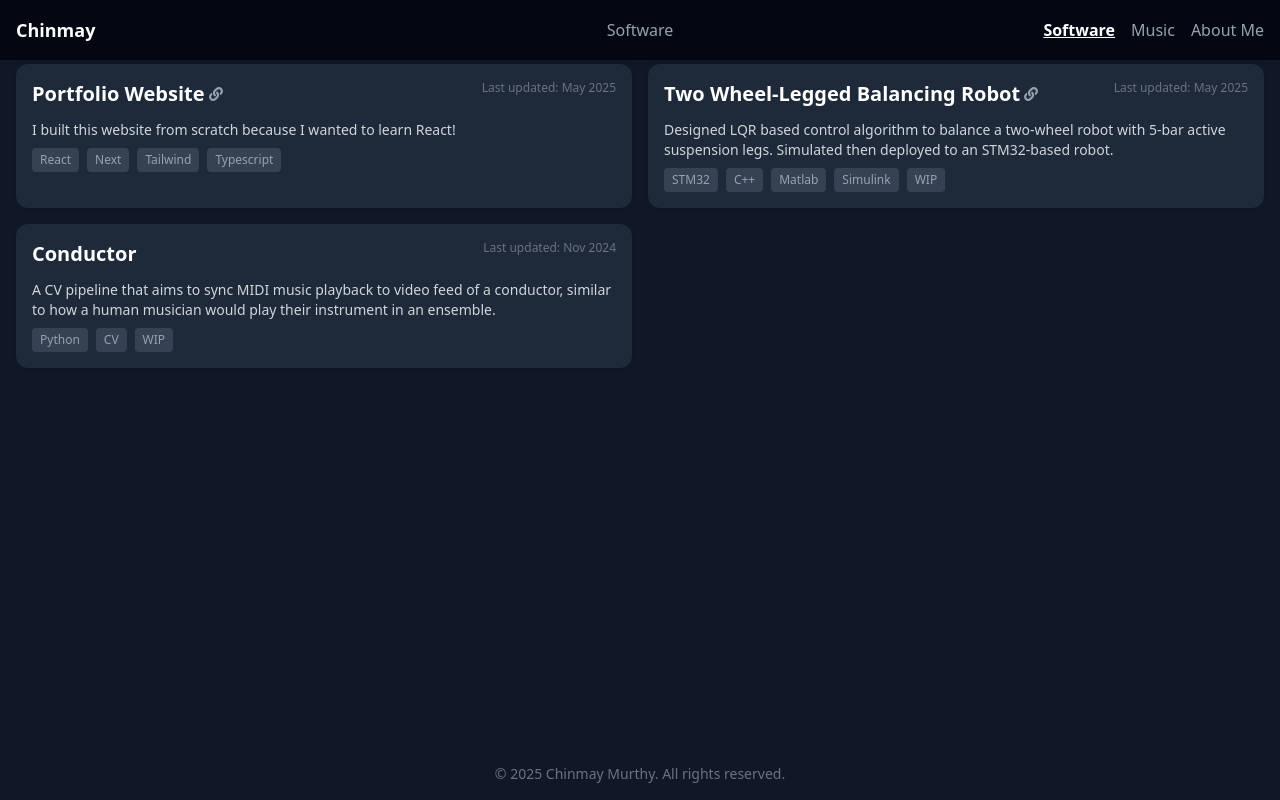
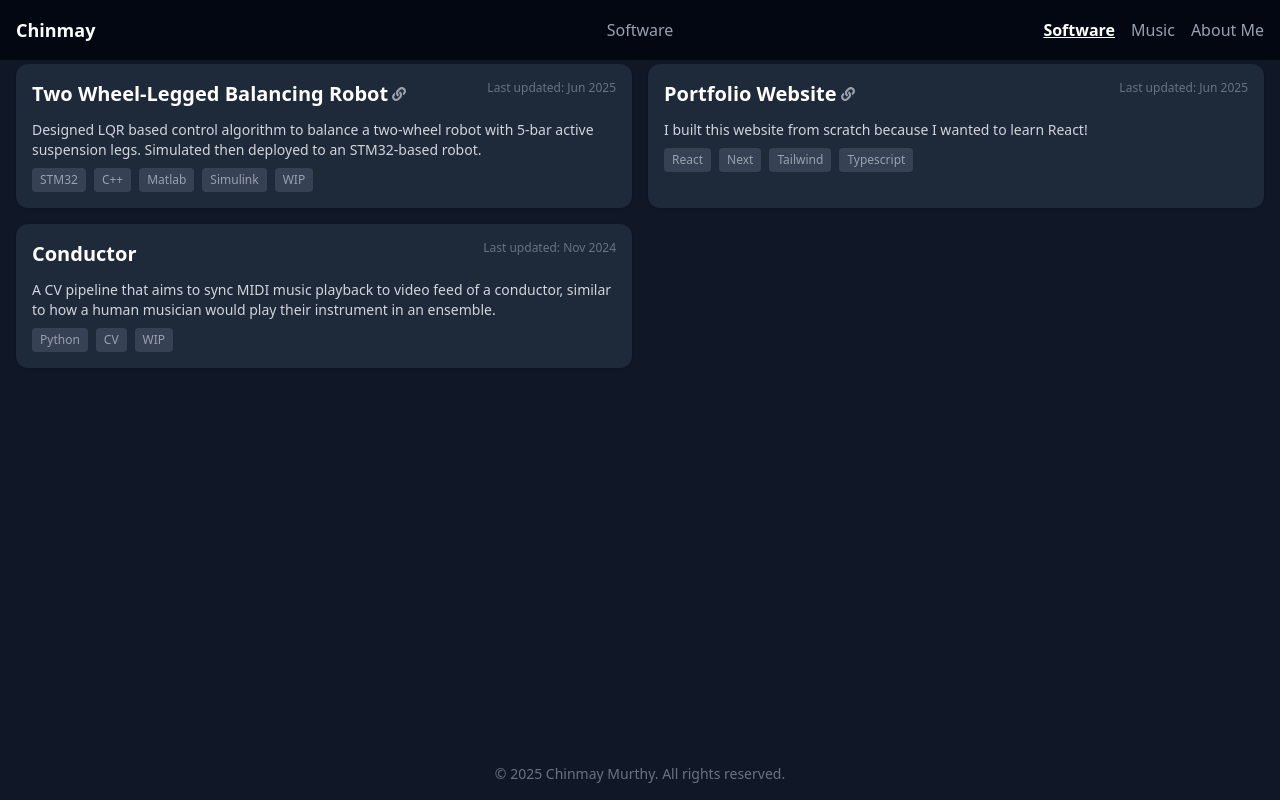
Before and after one commit to pie474/portfolio, a Next.js app: page /projects in a window 1280 px wide. Built offline with nearby package versions, Linux system fonts and the light colour scheme.

Commit message:
updated dates

```diff
--- a/app/projects/page.tsx
+++ b/app/projects/page.tsx
@@ -5,18 +5,18 @@ export default function Projects() {
     <div>
       <div className="grid md:grid-cols-2 gap-4">
         <Card
+          title="Two Wheel-Legged Balancing Robot"
+          description="Designed LQR based control algorithm to balance a two-wheel robot with 5-bar active suspension legs. Simulated then deployed to an STM32-based robot."
+          tags={['STM32', 'C++', 'Matlab', 'Simulink', 'WIP']}
+          link="/projects/balstd"
+          date="Jun 2025"
+        />
+        <Card
           title="Portfolio Website"
           description="I built this website from scratch because I wanted to learn React!"
           tags={['React', 'Next', 'Tailwind', 'Typescript']}
           link="https://github.com/pie474/portfolio"
-          date="May 2025"
-        />
-        <Card
-          title="Two Wheel-Legged Balancing Robot"
-          description="Designed LQR based control algorithm to balance a two-wheel robot with 5-bar active suspension legs. Simulated then deployed to an STM32-based robot."
-          tags={['STM32', 'C++', 'Matlab', 'Simulink', 'WIP']}
-          link="/projects/balstd"
-          date="May 2025"
+          date="Jun 2025"
         />
         <Card
           title="Conductor"
```
